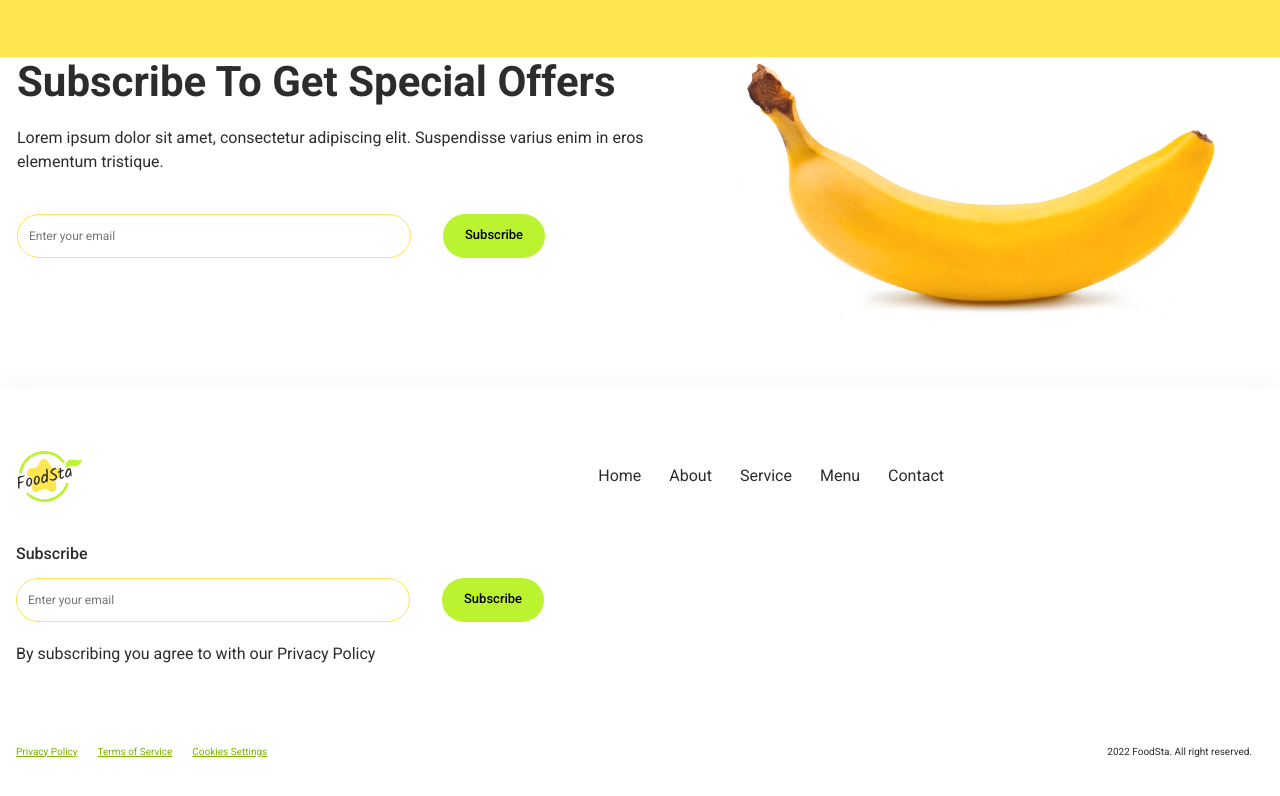
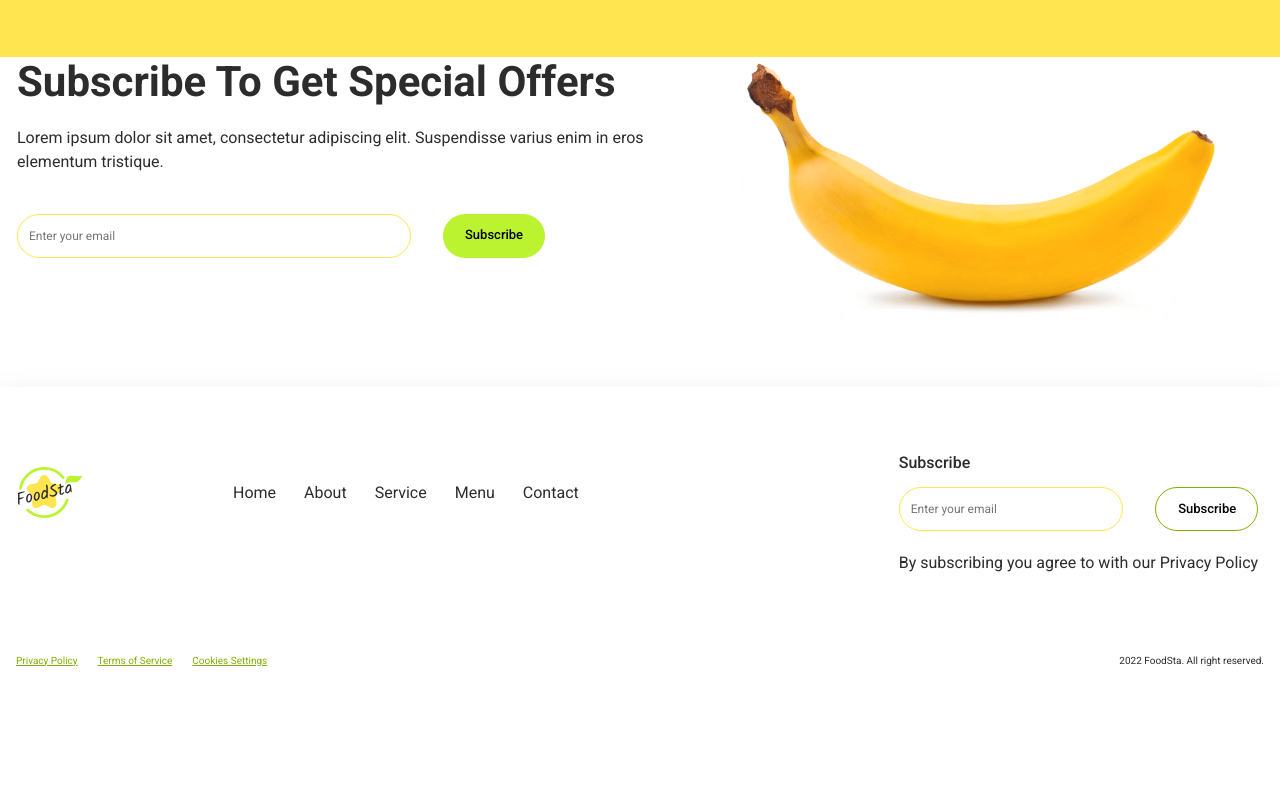
Before and after one commit to IIIHIMERAIII/feedme, a website built with Parcel: page src/index.html in a window 1280 px wide. Shown: the part 1899-2695 px from the top of the page. After the commit the page ends 2626 px from the top, so only its background shows below. Built offline with nearby package versions, Linux system fonts and the light colour scheme.

Commit message:
bag_fix
1. add footer button style
2.add subscribe button cursor pointer

```diff
--- a/src/partials/footer.html
+++ b/src/partials/footer.html
@@ -1,5 +1,6 @@
 <section class="footer">
   <div class="footer-inner container">
+    <div class="footer-desktop">
         <div class="footer-menu">
             <svg class="menu-logo">
                 <use href="./images/icons.svg#logo" width="69px" height="51px"></use>
@@ -15,14 +16,20 @@
          <div class="footer-subscribe">
             <p class="subscribe-title">Subscribe</p>
             <form class="subscribe-form" action="subscribe">
-                <input class="subscribe-form__input" type="email" name="email" placeholder="Enter your email">
-                <button class="subscribe-form__btn" type="submit">Subscribe</button>
+            <input
+            class="subscribe-form__input"
+            type="email"
+            name="email"
+            placeholder="Enter your email"
+            />
+            <button class="subscribe-form__btn footer-btn" type="submit">Subscribe</button>
             </form>
             <p class="footer-policy">
-            By subscribing you agree to with our <span class="footer--link">Privacy Policy</span>
+            By subscribing you agree to with our
+            <span class="footer--link">Privacy Policy</span>
             </p>
         </div>
-
+  </div>
   <div class="footer-info">
     <ul class="info-list">
       <li class="info-item footer-link"><a href="">Privacy Policy</a></li>
--- a/src/sass/_footer.scss
+++ b/src/sass/_footer.scss
@@ -17,6 +17,11 @@
         display: flex;
         justify-content: baseline;}
 }
+
+.footer-desktop {
+    @media screen and (min-width:$desktop) {
+        display: flex;
+}}
 
 .footer-menu {
     margin-bottom: 40px;
@@ -73,18 +78,19 @@
     }
 }
 
-.footer-subscribe {
-    margin-top: 12px;
-
-    @media screen and (min-width:$desktop) {
-        margin-top: 0;
-    }
-}
-
 .subscribe-title {
     text-align: start;
     font-weight: 500;
     margin-bottom: 12px;
+}
+
+.footer-btn {
+    background-color: transparent;
+    border: 0.854167px solid $dark-green;
+    cursor: pointer;
+    &:hover, &:focus {
+        background-color: $primary-yellow-color;
+    }
 }
 
 .footer-policy {
@@ -137,9 +143,10 @@
     margin-top: 40px;
     font-size: 10px;
     line-height: 120%;
-
     @media screen and (min-width:$tablet) {
         margin-top: 0px;
         margin-right: 12px;
     }
-}
+     @media screen and (min-width:$desktop) {
+    margin-right: 0;
+}}
--- a/src/sass/_subscribe.scss
+++ b/src/sass/_subscribe.scss
@@ -102,6 +102,7 @@
     border-radius: 30px;
     border: none;
     background-color:$button-green;
+    cursor: pointer;
     @include fSize(500, 13px, 1.54);
     &:hover,
     &:focus {
```
Lines whose indentation alone changed are shown as unchanged.
